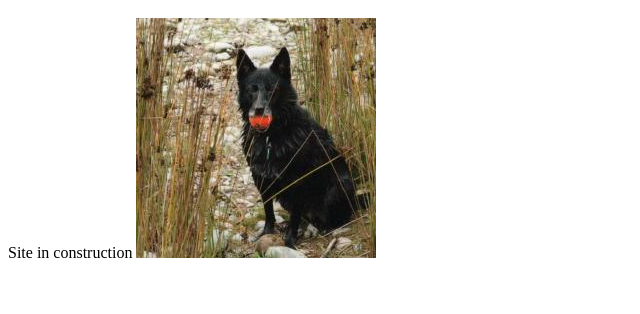
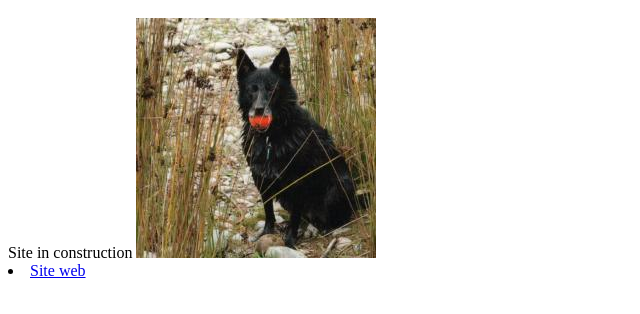
Before and after one commit to vkleinsf/IDMC, a plain HTML site: page index.html in a window 1280 px wide. Shown: the part 48-362 px from the top of the page, without its empty margins (0-640 px from the left). Drawn offline with Linux system fonts and the light colour scheme.

Commit message:
Ajout d'un site web

```diff
--- a/index.html
+++ b/index.html
@@ -6,5 +6,6 @@
         <h1>Welcome to our site</h1>
         Site in construction
         <img src='./1809175.jpg' alt='kelpie'/>
+	<li><a href="https://www.youtube.com/">Site web</a></li>
     </body>
 </html>
```
